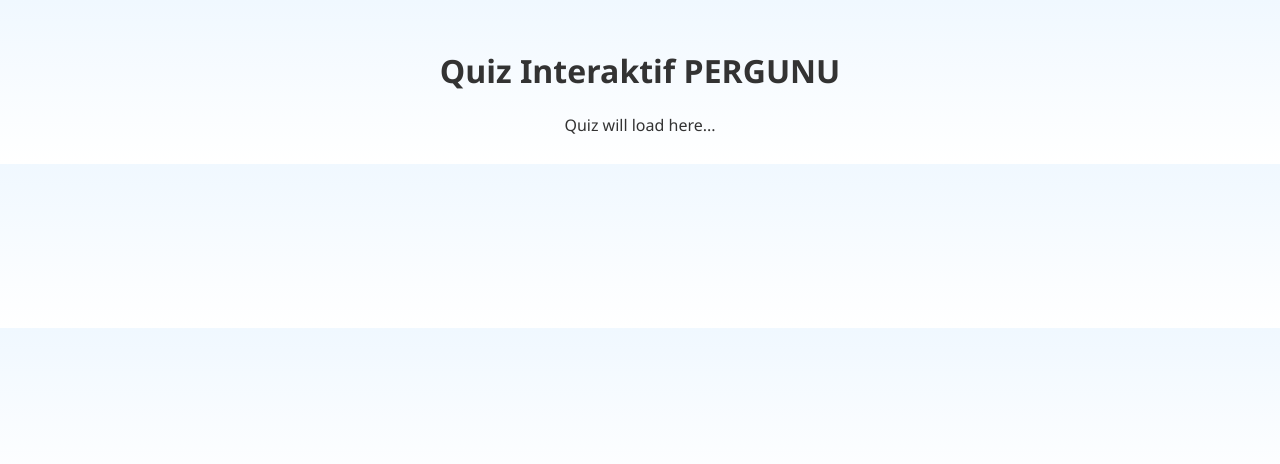
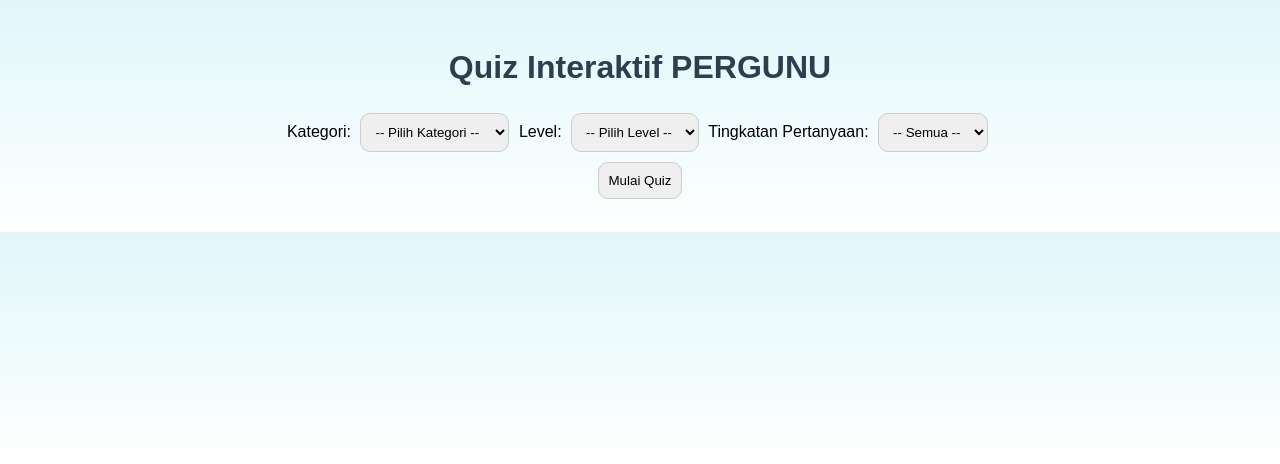
Before and after one commit to pergunu/ujian-online, a PHP site: page / in a window 1280 px wide. Shown: the top 464 px of the page. Run offline with PHP 8.4, Linux system fonts and the light colour scheme.

Commit message:
Add files via upload

```diff
--- a/index.html
+++ b/index.html
@@ -8,7 +8,49 @@
 </head>
 <body>
   <h1>Quiz Interaktif PERGUNU</h1>
-  <div id="quiz-app">Loading...</div>
+  <div id="configPanel">
+    <label for="categorySelect">Kategori:</label>
+    <select id="categorySelect">
+      <option value="">-- Pilih Kategori --</option>
+      <option value="Umum">Umum</option>
+      <option value="Pelajar">Pelajar</option>
+      <option value="Matematika">Matematika</option>
+      <option value="IPA">IPA</option>
+      <option value="IPS">IPS</option>
+      <option value="Bahasa Indonesia">Bahasa Indonesia</option>
+      <option value="Bahasa Inggris">Bahasa Inggris</option>
+      <option value="Sejarah">Sejarah</option>
+      <option value="Agama">Agama</option>
+      <option value="PPKN">PPKN</option>
+    </select>
+
+    <label for="levelSelect">Level:</label>
+    <select id="levelSelect">
+      <option value="">-- Pilih Level --</option>
+      <option value="Mudah">Mudah</option>
+      <option value="Sangat Sulit">Sangat Sulit</option>
+    </select>
+
+    <label for="schoolLevelSelect">Tingkatan Pertanyaan:</label>
+    <select id="schoolLevelSelect">
+      <option value="">-- Semua --</option>
+      <option value="SD">SD</option>
+      <option value="SMP">SMP</option>
+      <option value="SMA">SMA</option>
+      <option value="Umum">Umum</option>
+    </select>
+  </div>
+  <button onclick="startQuiz()">Mulai Quiz</button>
+  <div id="quizContainer" style="display:none;">
+    <div id="question"></div>
+    <div id="options"></div>
+    <div id="feedback"></div>
+    <button onclick="resetQuestion()">Soal Selanjutnya</button>
+    <button onclick="endQuiz()">Selesaikan Quiz</button>
+  </div>
+  <div id="result" style="display:none;">
+    <p id="resultText"></p>
+  </div>
   <script src="main.js"></script>
 </body>
 </html>
--- a/main.js
+++ b/main.js
@@ -1 +1,59 @@
-document.getElementById('quiz-app').innerText = 'Quiz will load here...';
+let currentQuestionIndex = 0;
+let score = 0;
+let questions = [
+  {
+    question: "Apa ibu kota Indonesia?",
+    options: ["Jakarta", "Bandung", "Surabaya", "Medan"],
+    answer: "Jakarta"
+  },
+  {
+    question: "Siapa penemu lampu pijar?",
+    options: ["Albert Einstein", "Thomas Edison", "Isaac Newton", "Galileo"],
+    answer: "Thomas Edison"
+  }
+];
+
+function startQuiz() {
+  document.getElementById('quizContainer').style.display = 'block';
+  currentQuestionIndex = 0;
+  score = 0;
+  showQuestion();
+}
+
+function showQuestion() {
+  let q = questions[currentQuestionIndex];
+  document.getElementById('question').innerText = q.question;
+  let optionsHTML = "";
+  q.options.forEach(opt => {
+    optionsHTML += `<button class='option-button' onclick='checkAnswer("${opt}")'>${opt}</button>`;
+  });
+  document.getElementById('options').innerHTML = optionsHTML;
+}
+
+function checkAnswer(selected) {
+  const correct = questions[currentQuestionIndex].answer;
+  const feedback = document.getElementById("feedback");
+  if (selected === correct) {
+    feedback.innerText = "Wah kamu benar! Kamu cerdas! 🎉";
+    score++;
+  } else {
+    feedback.innerText = "Wah salah... Jawaban yang benar adalah: " + correct;
+  }
+}
+
+function resetQuestion() {
+  currentQuestionIndex++;
+  document.getElementById("feedback").innerText = "";
+  if (currentQuestionIndex < questions.length) {
+    showQuestion();
+  } else {
+    endQuiz();
+  }
+}
+
+function endQuiz() {
+  document.getElementById("quizContainer").style.display = "none";
+  const resultText = `Kuis selesai! Skormu: ${score}/${questions.length}`;
+  document.getElementById("resultText").innerText = resultText;
+  document.getElementById("result").style.display = "block";
+}
--- a/style.css
+++ b/style.css
@@ -1,7 +1,28 @@
 body {
-  font-family: 'Segoe UI', sans-serif;
-  background: linear-gradient(to bottom, #f0f8ff, #ffffff);
-  color: #333;
+  font-family: Arial, sans-serif;
+  background: linear-gradient(to bottom, #e0f7fa, #ffffff);
   padding: 20px;
   text-align: center;
 }
+h1 {
+  color: #2c3e50;
+}
+select, button {
+  padding: 10px;
+  margin: 5px;
+  border-radius: 10px;
+  border: 1px solid #ccc;
+}
+.option-button {
+  display: block;
+  margin: 10px auto;
+  padding: 10px 20px;
+  background-color: #4caf50;
+  color: white;
+  border: none;
+  border-radius: 10px;
+  cursor: pointer;
+}
+.option-button:hover {
+  background-color: #45a049;
+}
```
